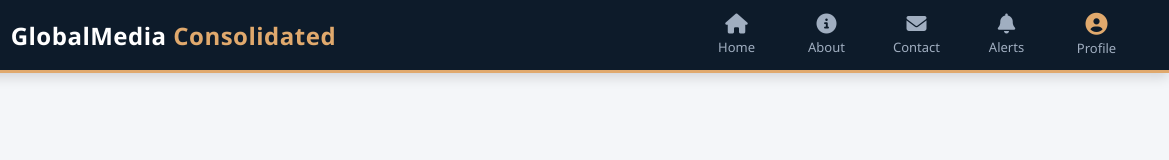
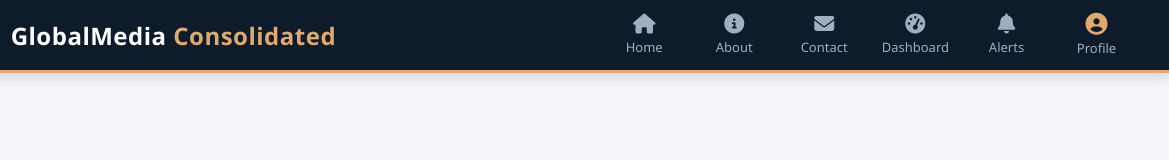
Before and after one commit to Miracleemmanuel762/GlobalMedia-Consolidated-, a website: page header.html in a window 1280 px wide. Shown: the full height of the page, 111-1280 px from the left. Drawn offline with Linux system fonts and the light colour scheme.

Commit message:
Update header.html

```diff
--- a/header.html
+++ b/header.html
@@ -129,7 +129,6 @@
     <header class="site-header">
         <!-- Left Side: Logo and Site Name -->
         <a href="index.html" class="header-brand">
-            <!-- Replace 'your-logo-file.png' with your actual transparent logo image file path -->
             <img src="https://i.postimg.cc/W1YC1hyC/ei-1784317566335-removebg-preview-(1).png" alt="GM Logo" class="header-logo">
             <h1 class="site-name">GlobalMedia <span>Consolidated</span></h1>
         </a>
@@ -148,6 +147,11 @@
                 <i class="fa-solid fa-envelope"></i>
                 <span>Contact</span>
             </a>
+            <!-- NEW DASHBOARD ENTRY -->
+            <a href="dashboard.html" class="nav-link">
+                <i class="fa-solid fa-gauge-high"></i>
+                <span>Dashboard</span>
+            </a>
             <a href="notification.html" class="nav-link">
                 <i class="fa-solid fa-bell"></i>
                 <span>Alerts</span>
@@ -160,4 +164,4 @@
     </header>
 
 </body>
-  </html>
+    </html>
```
